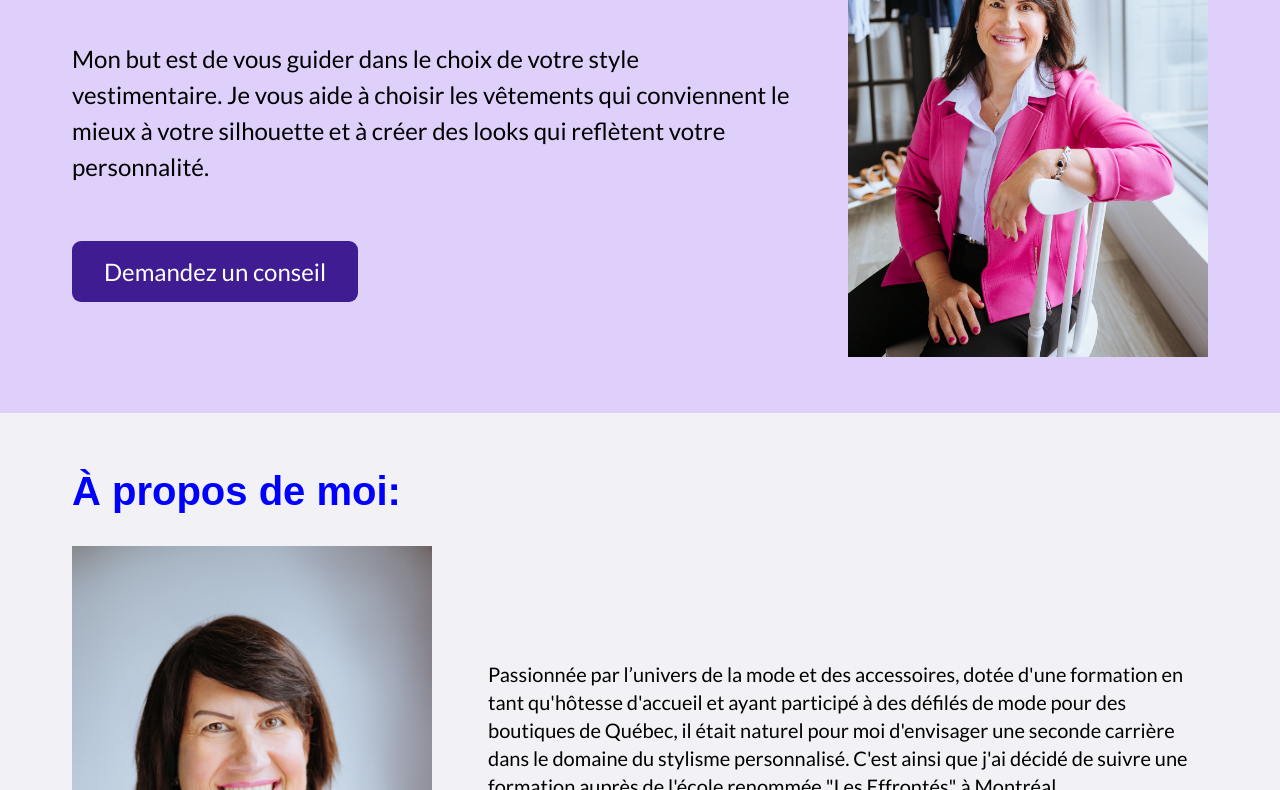
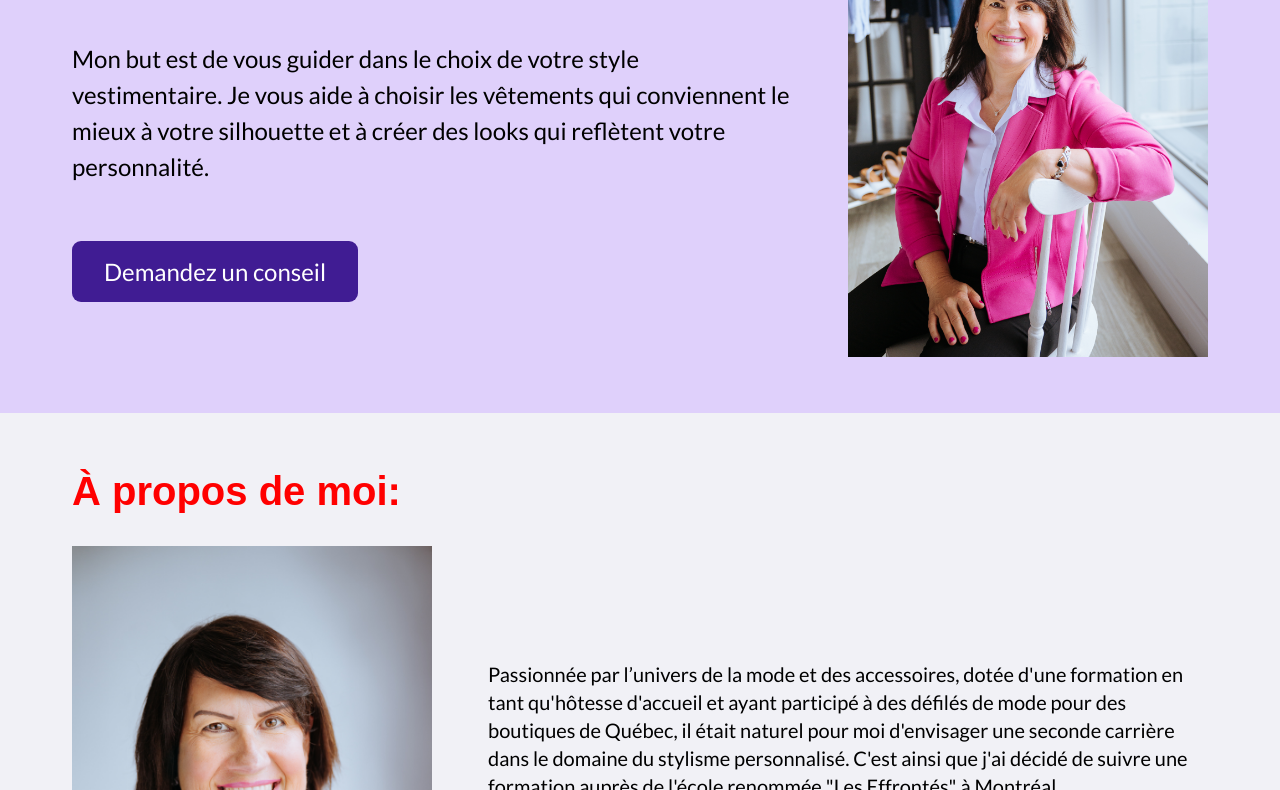
Before and after one commit to Vagabondideas/Gmonstyle, a plain HTML site: page index.html in a window 1280 px wide. Shown: the part 383-1173 px from the top of the page. Drawn offline with Linux system fonts and the light colour scheme; a web font is replaced by a local one.

Commit message:
overflow-2

```diff
--- a/css/general.css
+++ b/css/general.css
@@ -4,10 +4,13 @@
     box-sizing: border-box;
 }
 
+html,
 body {
     font-family: "Lato", sans-serif;
     overflow-x: hidden;
-    max-width: 100%;
+}
+body {
+    position: relative;
 }
 
 /* Colors
@@ -51,7 +54,7 @@ p {
 
 .sub-header {
     font-size: 2.5rem;
-    color: blue;
+    color: red;
 }
 
 .center-me {
```
